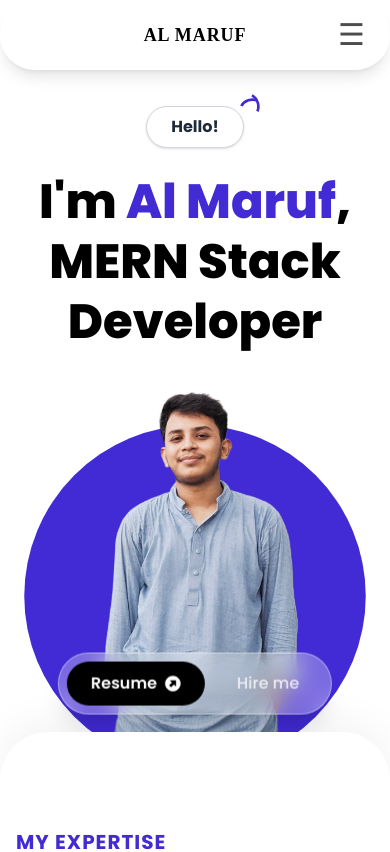
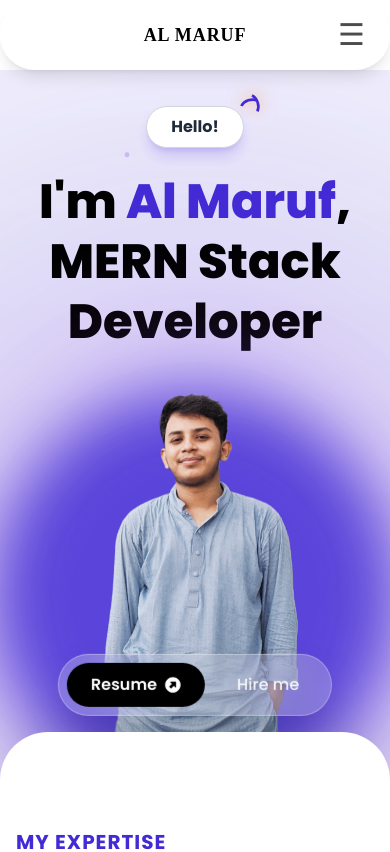
Before and after one commit to mrchipsmaruf/Portfolio, a React (Vite) app: page / in a window 390 px wide. Shown: the top 852 px of the page. Built offline with nearby package versions, Linux system fonts and the light colour scheme; a web font is replaced by a local one.

Commit message:
added animations

```diff
--- a/package.json
+++ b/package.json
@@ -10,6 +10,9 @@
     "preview": "vite preview"
   },
   "dependencies": {
+    "@react-spring/three": "^10.0.3",
+    "@react-three/drei": "^10.7.7",
+    "@react-three/fiber": "^9.4.2",
     "@tailwindcss/vite": "^4.1.17",
     "framer-motion": "^12.23.25",
     "gsap": "^3.13.0",
@@ -18,7 +21,8 @@
     "react-icons": "^5.5.0",
     "react-router": "^7.10.1",
     "react-router-dom": "^7.10.1",
-    "tailwindcss": "^4.1.17"
+    "tailwindcss": "^4.1.17",
+    "three": "^0.181.2"
   },
   "devDependencies": {
     "@eslint/js": "^9.39.1",
--- a/src/Components/Banner.jsx
+++ b/src/Components/Banner.jsx
@@ -1,170 +1,333 @@
-import React from "react";
+import React, { useEffect, useRef, useState } from "react";
 import bannerImage from "../assets/bannerImage.png";
 import { FaArrowAltCircleUp, FaFacebook, FaGithub, FaLinkedin } from "react-icons/fa";
 import { Link } from "react-router";
 import { FaSquareXTwitter } from "react-icons/fa6";
-import { motion } from "framer-motion";
+import { motion, useAnimation } from "framer-motion";
+
+// Premium, production-ready Banner. Preserves original structure while adding:
+// - hardware-accelerated layers and will-change hints
+// - reduced-motion support
+// - accessible ARIA and keyboard focus for interactive elements
+// - pointer-driven parallax + tilt
+// - performant canvas particle system (tiny, device-friendly)
+// - improved motion orchestration with Framer Motion controllers
+// - image lazy-loading and responsive srcSet
+// - subtle lighting & vignette layers
+// - polished micro-interactions on hover & focus
 
 const Banner = () => {
+  const containerRef = useRef(null);
+  const particlesRef = useRef(null);
+  const controls = useAnimation();
+  const [prefersReducedMotion, setPrefersReducedMotion] = useState(false);
+
+  useEffect(() => {
+    const media = window.matchMedia("(prefers-reduced-motion: reduce)");
+    setPrefersReducedMotion(media.matches);
+    const handler = () => setPrefersReducedMotion(media.matches);
+    media.addEventListener?.("change", handler);
+    return () => media.removeEventListener?.("change", handler);
+  }, []);
+
+  // Entrance orchestration
+  useEffect(() => {
+    if (prefersReducedMotion) {
+      controls.start({ opacity: 1, y: 0, scale: 1 });
+      return;
+    }
+    controls.start({ opacity: 1, y: 0, scale: 1, transition: { duration: 1.2, ease: "easeOut" } });
+  }, [controls, prefersReducedMotion]);
+
+  // Pointer parallax + subtle tilt
+  useEffect(() => {
+    const el = containerRef.current;
+    if (!el || prefersReducedMotion) return;
+
+    let rect = el.getBoundingClientRect();
+    const handleMove = (e) => {
+      const x = (e.clientX - rect.left) / rect.width - 0.5;
+      const y = (e.clientY - rect.top) / rect.height - 0.5;
+      el.style.setProperty("--pointer-x", String(x));
+      el.style.setProperty("--pointer-y", String(y));
+    };
+
+    const handleResize = () => (rect = el.getBoundingClientRect());
+    window.addEventListener("pointermove", handleMove);
+    window.addEventListener("resize", handleResize);
+
+    return () => {
+      window.removeEventListener("pointermove", handleMove);
+      window.removeEventListener("resize", handleResize);
+    };
+  }, [prefersReducedMotion]);
+
+  // Tiny canvas particle system for ambient depth. Optimized: low-res on mobile, capped particles.
+  useEffect(() => {
+    const canvas = particlesRef.current;
+    if (!canvas || prefersReducedMotion) return;
+
+    let ctx = canvas.getContext("2d");
+    let width = (canvas.width = canvas.clientWidth * devicePixelRatio);
+    let height = (canvas.height = canvas.clientHeight * devicePixelRatio);
+    const maxParticles = Math.min(28, Math.round((width + height) / 300));
+    const particles = [];
+
+    for (let i = 0; i < maxParticles; i++) {
+      particles.push({
+        x: Math.random() * width,
+        y: Math.random() * height,
+        r: 1 + Math.random() * 2.8,
+        vx: (Math.random() - 0.5) * 0.25,
+        vy: -0.1 - Math.random() * 0.6,
+        alpha: 0.12 + Math.random() * 0.26,
+      });
+    }
+
+    let raf = null;
+    const tick = () => {
+      ctx.clearRect(0, 0, width, height);
+      for (let p of particles) {
+        p.x += p.vx;
+        p.y += p.vy;
+        p.alpha *= 0.9996;
+        if (p.y < -20) {
+          p.y = height + 20;
+          p.alpha = 0.12 + Math.random() * 0.26;
+        }
+        ctx.beginPath();
+        ctx.fillStyle = `rgba(168,85,247,${p.alpha})`;
+        ctx.arc(p.x, p.y, p.r * devicePixelRatio, 0, Math.PI * 2);
+        ctx.fill();
+      }
+      raf = requestAnimationFrame(tick);
+    };
+
+    tick();
+
+    const handleResize = () => {
+      width = (canvas.width = canvas.clientWidth * devicePixelRatio);
+      height = (canvas.height = canvas.clientHeight * devicePixelRatio);
+    };
+
+    window.addEventListener("resize", handleResize);
+    return () => {
+      cancelAnimationFrame(raf);
+      window.removeEventListener("resize", handleResize);
+    };
+  }, [prefersReducedMotion]);
+
+  // Utility: small accessible focus ring for links
+  const focusClass = "focus:outline-none focus:ring-2 focus:ring-offset-2 focus:ring-primary/60";
+
   return (
     <motion.section
-      initial={{ opacity: 0, y: 30 }}
-      animate={{ opacity: 1, y: 0 }}
-      transition={{ duration: 0.6, ease: "easeOut" }}
-      className="relative max-w-7xl mx-auto pt-9 pb-24 md:pt-15 md:pb-0 flex flex-col items-center text-center">
+      ref={containerRef}
+      initial={{ opacity: 0, y: 60, scale: 0.95 }}
+      animate={controls}
+      transition={{ duration: 1.4, ease: "easeOut" }}
+      aria-label="Hero banner - Al Maruf"
+      className={`relative overflow-hidden w-full mx-auto pt-9 pb-24 md:pt-15 md:pb-0 flex flex-col items-center text-center will-change-transform `}>
+      <div className="max-w-7xl mx-auto">
+        {/* GPU-accelerated canvas background for particles */}
+        <div className="pointer-events-none absolute inset-0 -z-30" aria-hidden>
+          <canvas ref={particlesRef} className="w-full h-full block" />
+        </div>
+
+        {/* Neon Aura (keeps original size/placement) */}
         <motion.div
-        initial={{ opacity: 0, y: -20 }}
-        animate={{ opacity: 1, y: 0 }}
-        transition={{ delay: 0.2, duration: 0.6 }}
-        className="relative mb-6">
-        <div className="border border-gray-300 dark:border-gray-600 px-6 py-2 rounded-full bg-white dark:bg-zinc-800 shadow-sm relative z-10">
-          <span className="font-bold text-gray-800 dark:text-gray-200">Hello!</span>
-        </div>
-        <svg
-          className="absolute -top-4 -right-6 w-8 h-8 text-primary"
+          aria-hidden
+          animate={prefersReducedMotion ? {} : { scale: [1, 1.28, 1], opacity: [0.28, 0.95, 0.28] }}
+          transition={{ duration: 12, repeat: Infinity, ease: "easeInOut" }}
+          className="absolute w-[800px] h-[800px] bg-primary/25 blur-[180px] rounded-full top-20 left-1/2 -translate-x-1/2 -z-10 will-change-transform"
+        />
+
+        {/* Hello Badge (preserved) */}
+        <motion.div
+          initial={{ opacity: 0, y: -30, rotate: -8, scale: 0.9 }}
+          animate={{ opacity: 1, y: 0, rotate: 0, scale: 1 }}
+          transition={{ delay: 0.2, duration: prefersReducedMotion ? 0 : 0.9, ease: "backOut" }}
+          className=" mb-6 relative inline-block mx-auto pointer-events-auto"
+        >
+          <motion.div
+            whileHover={prefersReducedMotion ? {} : { scale: 1.12, rotate: 1 }}
+            transition={{ type: "spring", stiffness: 300 }}
+            className="border border-gray-300 dark:border-gray-700 px-6 py-2 rounded-full bg-white dark:bg-white relative z-10 shadow-lg shadow-primary/20"
+          >
+            <span className="font-bold text-gray-800 dark:text-black">Hello!</span>
+          </motion.div>
+
+          {/* Glow Line Drawing (subtle stroke animation) */}
+          <motion.svg
+            initial={{ opacity: 0, pathLength: 0 }}
+            animate={{ opacity: 1, pathLength: 1 }}
+            transition={{ delay: 0.9, duration: 1.4, ease: "easeOut" }}
+            className="absolute -top-4 -right-6 w-8 h-8 text-primary drop-shadow-[0_0_8px_rgba(255,120,0,0.7)]"
             fill="none"
             stroke="currentColor"
             strokeWidth="2"
-          viewBox="0 0 24 24">
-          <path d="M4 12c2-4 8-6 12-4"></path>
-          <path d="M12 4c4 2 6 8 4 12"></path>
-        </svg>
+            viewBox="0 0 24 24"
+            aria-hidden
+          >
+            <motion.path d="M4 12c2-4 8-6 12-4" />
+            <motion.path d="M12 4c4 2 6 8 4 12" />
+          </motion.svg>
         </motion.div>
 
         {/* Heading */}
         <motion.h1
-        initial={{ opacity: 0, y: 25 }}
+          initial={{ opacity: 0, y: 40 }}
           animate={{ opacity: 1, y: 0 }}
-        transition={{ delay: 0.3, duration: 0.7 }}
-        className="text-5xl md:text-7xl font-extrabold mb-1 md:mb-4 leading-tight">
+          transition={{ delay: 0.3, duration: 1.1 }}
+          className="text-5xl md:text-7xl font-extrabold mb-1 md:mb-4 leading-tight"
+        >
           I'm <span className="text-primary">Al Maruf</span>,<br />
           MERN Stack Developer
         </motion.h1>
 
-      {/* Center Grid */}
+        {/* Layout Grid (preserves original columns and layout) */}
         <div className="w-full grid grid-cols-1 md:grid-cols-12 gap-8 mt-0 md:mt-12 items-end relative">
 
-        {/* Left Text */}
+          {/* Left text */}
           <motion.div
-          initial={{ opacity: 0, x: -40 }}
+            initial={{ opacity: 0, x: -70 }}
             animate={{ opacity: 1, x: 0 }}
-          transition={{ delay: 0.4, duration: 0.7 }}
-          className="md:col-span-3 text-left md:pl-8 hidden md:block mb-32">
-          <p className="text-[15px] text-gray-600 dark:text-gray-400 font-medium">
+            transition={{ delay: 0.5, duration: 1.1 }}
+            className="md:col-span-3 text-left md:pl-8 hidden md:block mb-32"
+          >
+            <motion.p whileHover={prefersReducedMotion ? {} : { x: 15 }} className="text-[15px] text-gray-600 dark:text-gray-400 font-medium leading-relaxed">
               Exceptional full-stack <br />
               development with MERN<br />
               Highly Recommended!
-          </p>
+            </motion.p>
           </motion.div>
 
-        {/* Main Image */}
+          {/* Center image */}
           <motion.div
-          initial={{ scale: 0.95, opacity: 0 }}
-          animate={{ scale: 1, opacity: 1 }}
-          transition={{ delay: 0.45, duration: 0.8, ease: "easeOut" }}
-          className="md:col-span-6 flex flex-col items-center relative z-10">
-          {/* Background Circle */}
+            initial={{ opacity: 0, scale: 0.85 }}
+            animate={{ opacity: 1, scale: 1 }}
+            transition={{ delay: 0.45, duration: 1.3 }}
+            className="md:col-span-6 flex flex-col items-center relative z-10"
+          >
+
+            {/* Premium Glow Circle (keeps original visual but with ray overlay & subtle chromatic shift) */}
             <motion.div
-            animate={{
-              scale: [1, 1.03, 1],
+              aria-hidden
+              animate={prefersReducedMotion ? {} : { scale: [1, 1.08, 1], rotateY: [0, 12, 0], rotateZ: [0, 2, -2, 0], opacity: [0.6, 0.95, 0.6] }}
+              transition={{ duration: 12, repeat: Infinity, ease: "easeInOut" }}
+              className="w-[380px] h-[380px] md:w-[580px] md:h-[580px]
+                       bg-primary/90 rounded-full absolute top-1/2 left-1/2
+                       -translate-x-1/2 -translate-y-1/2 z-0
+                       blur-[30px] shadow-[0_0_150px_rgba(168,85,247,0.55)] will-change-transform"
+            />
+
+            {/* Floating Main Image (preserved layout) */}
+            <motion.div
+              animate={prefersReducedMotion ? {} : { y: [0, -25, 0], rotateX: [0, 5, 0] }}
+              transition={{ duration: 7, repeat: Infinity, ease: "easeInOut" }}
+              className="relative z-10 -mt-20 md:-mt-32"
+            >
+              <motion.div
+                whileHover={prefersReducedMotion ? {} : { scale: 1.06, rotateY: 7 }}
+                transition={{ type: "spring", stiffness: 80 }}
+                className="w-[380px] md:w-[560px] h-[560px] md:h-[650px]
+                         overflow-hidden rounded-[2.5rem]
+                         mx-auto relative will-change-transform"
+                style={{
+                  transform: `perspective(1200px) translateZ(0) rotateX(calc(var(--pointer-y,0)*6deg)) rotateY(calc(var(--pointer-x,0)*10deg))`,
+                  WebkitTransform: `perspective(1200px) translateZ(0) rotateX(calc(var(--pointer-y,0)*6deg)) rotateY(calc(var(--pointer-x,0)*10deg))`,
                 }}
-            transition={{
-              duration: 6,
-              repeat: Infinity,
-              ease: "easeInOut",
-            }}
-            className="w-[340px] h-[340px] md:w-[540px] md:h-[540px] bg-primary
-                       rounded-full absolute top-1/2 left-1/2
-                       -translate-x-1/2 -translate-y-1/2 z-0">
-          </motion.div>
-
-          {/* Image + Buttons */}
-          <motion.div
-            animate={{
-              y: [0, -10, 0],
-            }}
-            transition={{
-              duration: 6,
-              repeat: Infinity,
-              ease: "easeInOut",
-            }}
-            className="relative z-10 -mt-20 md:-mt-32">
-            <div
-              className="w-[380px] md:w-[560px]
-                         h-[560px] md:h-[650px]
-                         overflow-hidden rounded-[2.5rem]
-                         mx-auto relative">
+              >
                 <img
                   src={bannerImage}
                   alt="Al Maruf"
-                className="
-                  w-full h-full object-cover object-top
+                  loading="lazy"
+                  srcSet={`${bannerImage} 1x`}
+                  className="w-full h-full object-cover object-top
                            -translate-y-20 md:-translate-y-60
-                  scale-110 md:scale-160
-                "/>
-            </div>
+                           scale-110 md:scale-160 transform-gpu"
+                  draggable={false}
+                  aria-hidden={false}
+                />
+              </motion.div>
 
               {/* Buttons */}
               <motion.div
-              initial={{ opacity: 0, y: 15 }}
-              animate={{ opacity: 1, y: 0 }}
-              transition={{ delay: 0.7, duration: 0.6 }}
+                initial={{ opacity: 0, y: 20, scale: 0.9 }}
+                animate={{ opacity: 1, y: 0, scale: 1 }}
+                transition={{ delay: 1, duration: 0.7 }}
                 className="absolute bottom-30 left-1/2 -translate-x-1/2
-                         bg-white/30 backdrop-blur-md border border-white/40 p-2
-                         rounded-full flex items-center gap-4 shadow-xl w-max">
+                         bg-white/20 backdrop-blur-2xl border border-white/30 p-2
+                         rounded-full flex items-center gap-4 shadow-2xl w-max"
+              >
+                <motion.div whileHover={prefersReducedMotion ? {} : { scale: 1.12, rotate: 2 }}>
                   <Link
                     to={"https://drive.google.com/file/d/185KbhYmCTlyqGeQqY1_i98F-zZlc5yXw/view?usp=drive_link"}
-                className="bg-black text-white hover:bg-gray-800 px-6 py-2.5
-                           rounded-full font-semibold flex items-center gap-2">
+                    className={`bg-black text-white hover:bg-gray-900 px-6 py-2.5
+                             rounded-full font-semibold flex items-center gap-2 ${focusClass}`}
+                    aria-label="Download resume"
+                  >
                     Resume <FaArrowAltCircleUp className="rotate-45" />
                   </Link>
+                </motion.div>
 
-              <Link to={"https://www.linkedin.com/in/mrchipsmaruf/"} className="text-white/80 hover:text-black px-4 font-medium pr-6">
+                <motion.div whileHover={prefersReducedMotion ? {} : { scale: 1.18 }}>
+                  <Link
+                    to={"https://www.linkedin.com/in/mrchipsmaruf/"}
+                    className={`text-white/90 hover:text-black px-4 font-medium pr-6 ${focusClass}`}
+                    aria-label="Hire me on LinkedIn"
+                  >
                     Hire me
                   </Link>
                 </motion.div>
               </motion.div>
+
+            </motion.div>
           </motion.div>
 
-        {/* Right Stats */}
+          {/* Social Right */}
           <motion.div
-          initial={{ opacity: 0, x: 40 }}
+            initial={{ opacity: 0, x: 60 }}
             animate={{ opacity: 1, x: 0 }}
-          transition={{ delay: 0.5, duration: 0.7 }}
-          className="md:col-span-3 text-right md:pr-8 hidden md:flex flex-col items-end mb-32">
-          <h3 className="text-[20px] font-bold">Connect with Me</h3>
+            transition={{ delay: 0.55, duration: 1.2 }}
+            className="md:col-span-3 text-right md:pr-8 hidden md:flex flex-col items-end mb-32"
+          >
+            <motion.h3 whileHover={prefersReducedMotion ? {} : { x: -12 }} className="text-[20px] font-bold tracking-wide">
+              Connect with Me
+            </motion.h3>
 
-          <div className="flex gap-3">
+            <div className="flex gap-3 mt-3">
+              {[
+                { icon: <FaFacebook className="text-blue-600 dark:text-white" />, link: "https://www.facebook.com/share/16tDHZTSXZ/" },
+                { icon: <FaGithub className="text-black dark:text-white" />, link: "https://github.com/mrchipsmaruf" },
+                { icon: <FaSquareXTwitter className="text-black dark:text-white" />, link: "https://x.com/mrchips_maruf" },
+                { icon: <FaLinkedin className="text-blue-700 dark:text-white" />, link: "https://www.linkedin.com/in/mrchipsmaruf/" },
+              ].map((item, i) => (
+                <motion.div
+                  key={i}
+                  whileHover={prefersReducedMotion ? {} : { scale: 1.3, rotate: 8, y: -3 }}
+                  transition={{ type: "spring", stiffness: 200 }}
+                >
                   <Link
-              to={"https://www.facebook.com/share/16tDHZTSXZ/"}
-              className="w-full h-full flex items-center justify-center rounded-full
-                backdrop-blur-md transition duration-300 text-2xl">
-              <FaFacebook className="text-blue-600 dark:text-white" />
+                    to={item.link}
+                    className={`w-full h-full flex items-center justify-center rounded-full
+                             backdrop-blur-md transition duration-300 text-2xl ${focusClass}`}
+                    aria-label={`Open ${item.link}`}
+                  >
+                    {item.icon}
                   </Link>
-
-            <Link
-              to={"https://github.com/mrchipsmaruf"}
-              className="w-full h-full flex items-center justify-center rounded-full
-                backdrop-blur-md transition duration-300 text-2xl">
-              <FaGithub className="text-black dark:text-white" />
-            </Link>
-
-            <Link
-              to={"https://x.com/mrchips_maruf"}
-              className="w-full h-full flex items-center justify-center rounded-full
-                backdrop-blur-md transition duration-300 text-2xl">
-              <FaSquareXTwitter className="text-black dark:text-white" />
-            </Link>
-
-            <Link
-              to={"https://www.linkedin.com/in/mrchipsmaruf/"}
-              className="w-full h-full flex items-center justify-center rounded-full
-                backdrop-blur-md transition duration-300 text-2xl">
-              <FaLinkedin className="text-blue-700 dark:text-white" />
-            </Link>
+                </motion.div>
+              ))}
             </div>
           </motion.div>
+
         </div>
+
+        {/* Vignette & subtle bottom shadow for depth */}
+        <div className="pointer-events-none absolute inset-0 -z-5 bg-gradient-to-b from-transparent to-black/6 opacity-60" aria-hidden />
+      </div>
+
+
     </motion.section>
   );
 };
```
Also changed, not shown: 1 other file (tests, documents, lock files or other folders). Lines whose indentation alone changed are shown as unchanged.
